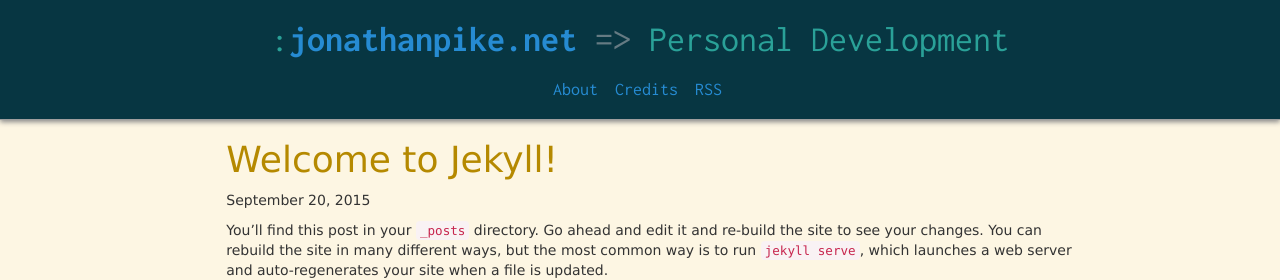
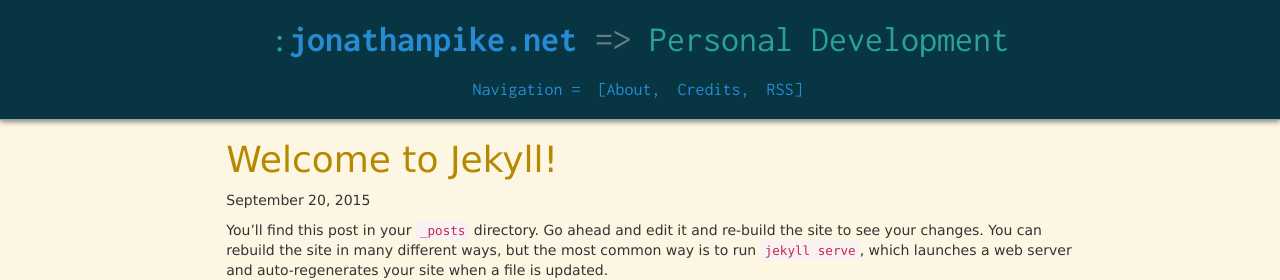
Before and after one commit to jonathanpike/jonathanpike.github.io, a Jekyll site: the page built from index.html, in a window 1280 px wide. Shown: the top 280 px of the page. Built offline with Jekyll 4.4.1, drawn with Linux system fonts in a browser that asks for light colours; the list of posts is cut into pages by our own code.

Commit message:
Added additional link styles for the header

```diff
--- a/_includes/header.html
+++ b/_includes/header.html
@@ -6,9 +6,10 @@
     </div>
     <div class="col-xs-12 center-block">
         <ul class="list-inline text-center navlinks">
-          <li><h4><a href="#">About</a></h4></li>
-          <li><h4><a href="#">Credits</a><h4></li>
-          <li><h4><a href="{{ "/feed.xml" | prepend: site.baseurl }}">RSS</a><h4></li>
+          <li><h4>Navigation = </h4></li>
+          <li><h4>[<a href="#">About</a>,</h4></li>
+          <li><h4><a href="#">Credits</a>,<h4></li>
+          <li><h4><a href="{{ "/feed.xml" | prepend: site.baseurl }}">RSS</a>]<h4></li>
         </ul>
     </div>
   </div>
--- a/_sass/header.scss
+++ b/_sass/header.scss
@@ -37,6 +37,7 @@
 .navlinks {
   font-family: 'Inconsolata', ;
   font-weight: 400;
+  color: #268bd2;
 }
 
 .navlinks a:link {
```
Also changed, not shown: css/syntax.css (renamed from _sass/syntax.css).
